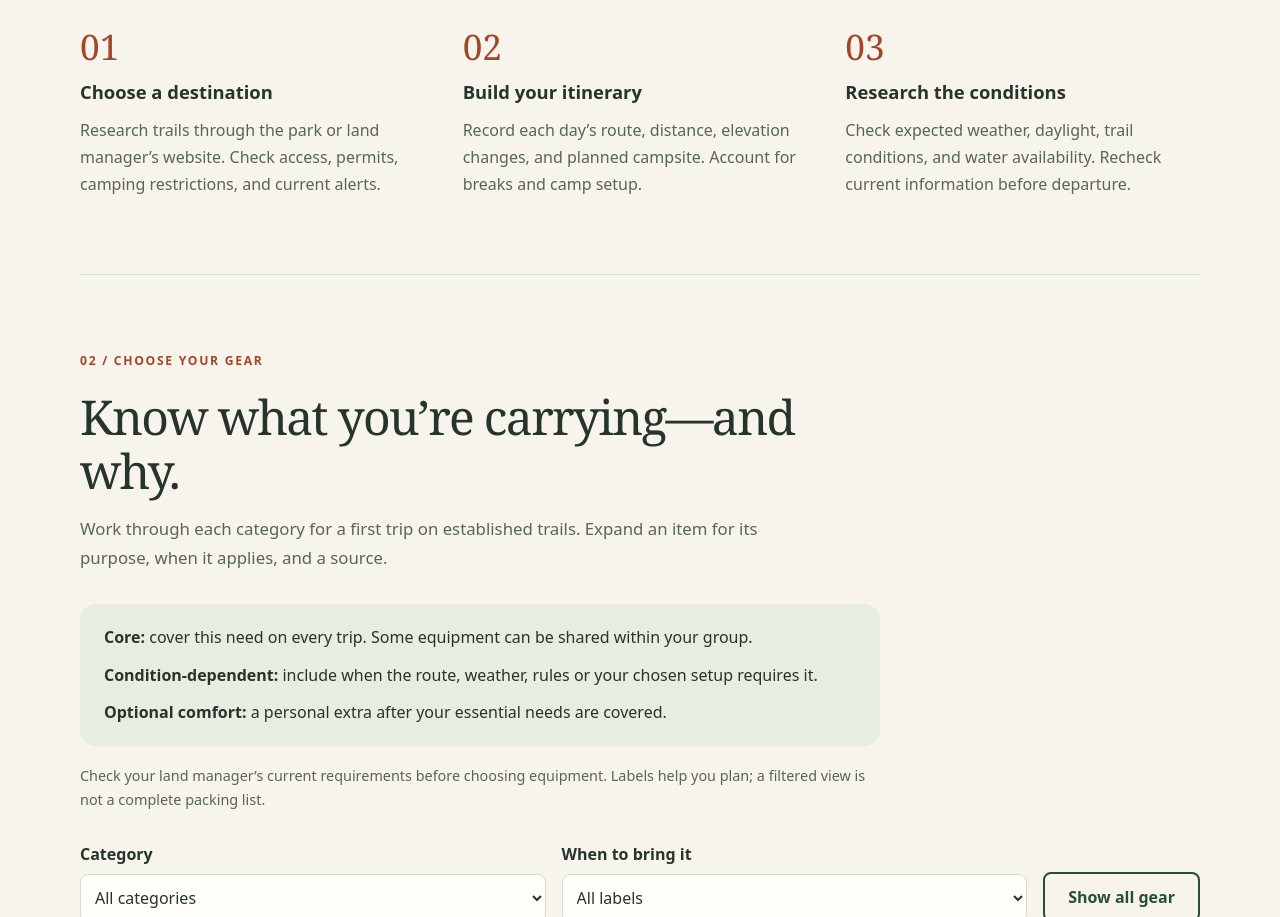
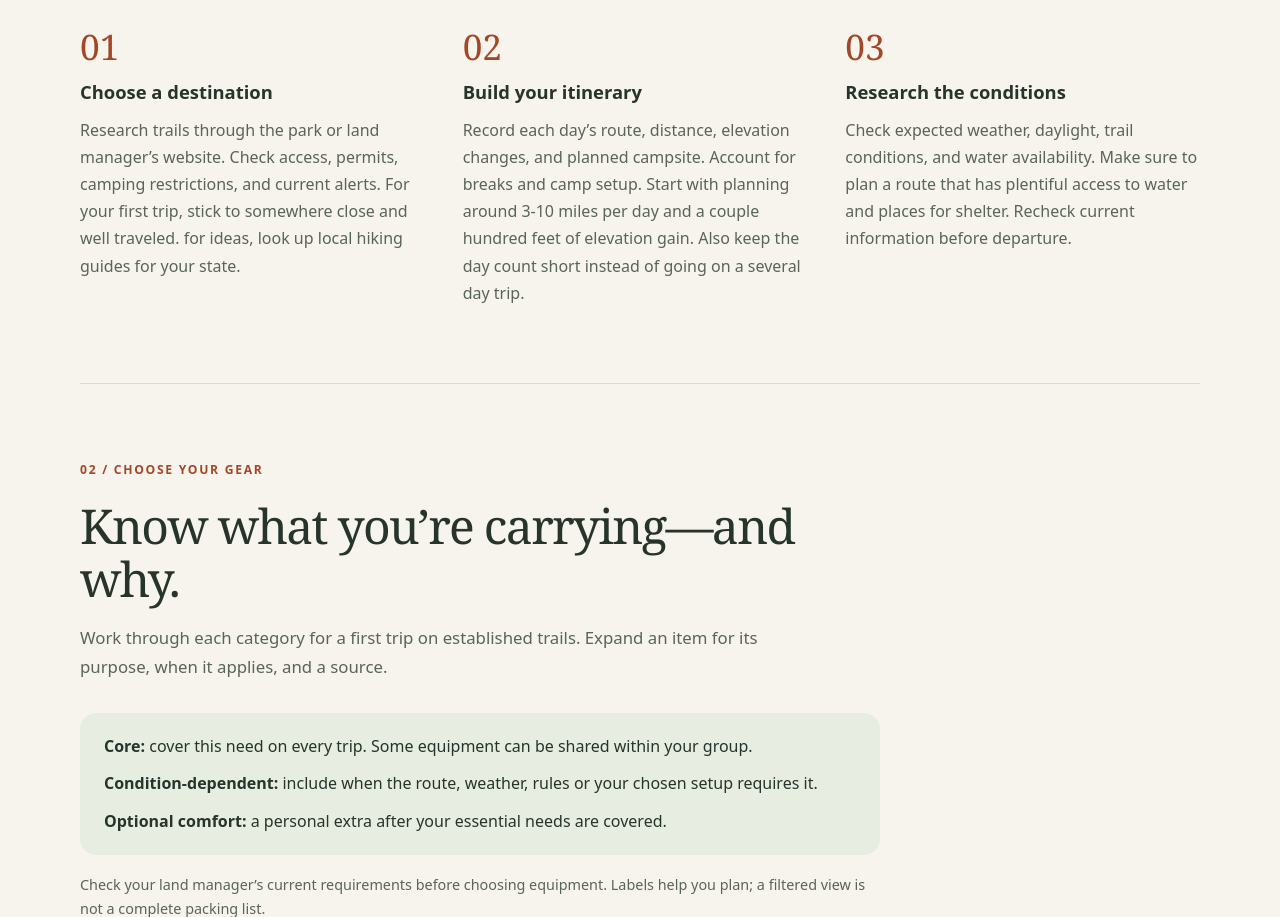
Before and after one commit to EsotericOcelot/backpacking-guide-eng331, a plain HTML site: page index.html in a window 1280 px wide. Shown: the part 1112-2029 px from the top of the page. Drawn offline with Linux system fonts and the light colour scheme.

Commit message:
Update index.html
Updated route planning section to give some specific tips and guidelines for a beginner trip

```diff
--- a/index.html
+++ b/index.html
@@ -68,7 +68,8 @@
           <h3>Choose a destination</h3>
           <p>
             Research trails through the park or land manager’s website.
-            Check access, permits, camping restrictions, and current alerts.
+            Check access, permits, camping restrictions, and current alerts. For your first trip,
+            stick to somewhere close and well traveled. for ideas, look up local hiking guides for your state.
           </p>
         </li>
 
@@ -76,7 +77,8 @@
           <h3>Build your itinerary</h3>
           <p>
             Record each day’s route, distance, elevation changes,
-            and planned campsite. Account for breaks and camp setup.
+            and planned campsite. Account for breaks and camp setup. Start with planning around 3-10
+            miles per day and a couple hundred feet of elevation gain. Also keep the day count short instead of going on a several day trip.
           </p>
         </li>
 
@@ -84,8 +86,8 @@
           <h3>Research the conditions</h3>
           <p>
             Check expected weather, daylight, trail conditions,
-            and water availability. Recheck current information
-            before departure.
+            and water availability. Make sure to plan a route that has plentiful access to water and places for shelter.
+            Recheck current information before departure.
           </p>
         </li>
       </ol>
```
